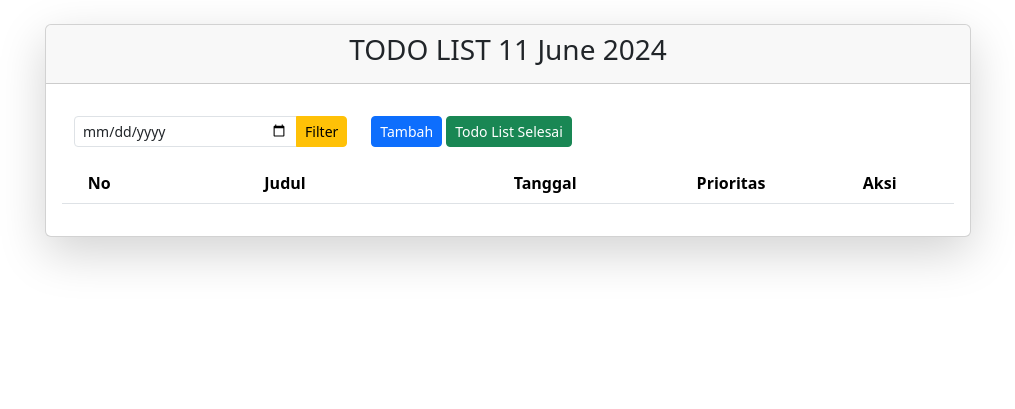
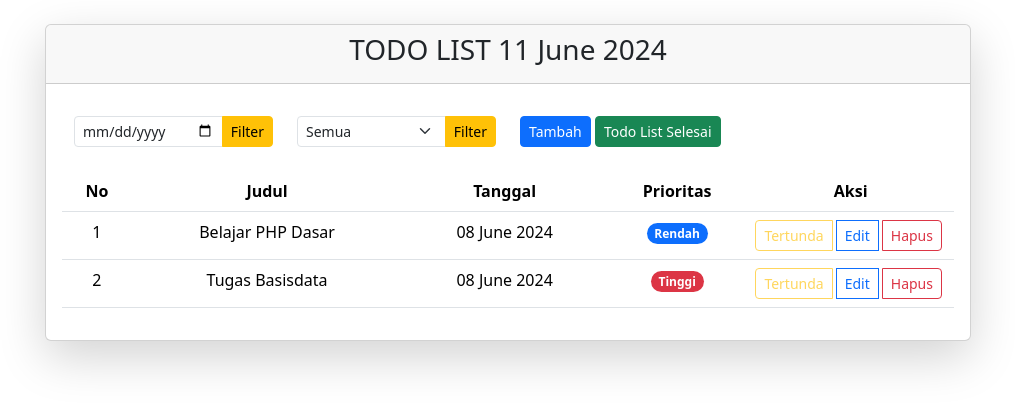
Before and after one commit to muh-apip/todo-list, a PHP site: page / in a window 1280 px wide. Shown: the part 56-465 px from the top of the page, without its empty margins (132-1147 px from the left). Run offline with PHP 8.4, Linux system fonts and the light colour scheme; a user stored in the database is signed in; data comes from the database, SQL or seed files in the repository; lists and menus that the app fills with data are empty.

Commit message:
menambahkan filter todolist

```diff
--- a/asset/css/style.css
+++ b/asset/css/style.css
@@ -3,6 +3,9 @@
     margin: 0;
 }
 
+.d-none {
+    display: none !important;
+}
 
 .content-container {
     margin-top: 20px; /* Adjust the value to increase/decrease the margin */
--- a/index.php
+++ b/index.php
@@ -82,17 +82,35 @@
                 <div class="card shadow-lg ">
                     <div class="card-header">
                         <h3 class="text-center">
-                            TODO LIST <?= isset($_GET['date']) ? date('d F Y', strtotime(htmlspecialchars($_GET['date'], ENT_QUOTES, 'UTF-8'))) : date('d F Y') ?>
+                            TODO LIST <?=
+                                isset($_GET['date']) ?
+                                (empty(!$_GET['date']) ?
+                                    date('d F Y', strtotime(htmlspecialchars($_GET['date'], ENT_QUOTES, 'UTF-8'))) :
+                                    date('d F Y')
+                                ) :
+                                date('d F Y')
+                            ?>
                         </h3>
                     </div>
                     <div class="card-body">
                         <div class="table-responsive">
                             <div class="container">
-                                <div class="row my-3">
-                                    <div class="col-4">
+                                <div class="row my-3 mb-4">
+                                    <div class="col-3">
                                         <div class="input-group input-group-sm">
                                             <input type="date" class="form-control" id="date">
                                             <button class="btn btn-warning btn-sm" id="filter">
+                                                Filter
+                                            </button>
+                                        </div>
+                                    </div>
+                                    <div class="col-3">
+                                        <div class="input-group input-group-sm">
+                                            <select class="form-select" id="select">
+                                                <option value="all" selected>Semua</option>
+                                                <option value="today">Hari Ini</option>
+                                            </select>
+                                            <button class="btn btn-warning btn-sm" id="filterSelect">
                                                 Filter
                                             </button>
                                         </div>
@@ -173,7 +191,6 @@
                                                 </span>
                                             </td>
                                             <td class="col-2">
-                                                <button type="button" class="btn btn-sm btn-success" disabled>Selesai</button>
                                                 <a href="./hapus.php?id=<?= htmlspecialchars($data['id'], ENT_QUOTES, 'UTF-8') ?>" class="btn btn-sm btn-outline-danger">Hapus</a>
                                             </td>
                                         </tr>
@@ -273,7 +290,9 @@
     <script>
     $(document).ready(function() {
         let dateValue = getQueryParam('date')
+        let filter = getQueryParam('filter')
         $('#date').val(dateValue)
+        $('#select').val(`${filter ?? 'all'}`).trigger('change')
 
         $('#tambah').click(function() {
             $('#Mtambah').modal('show');
@@ -299,7 +318,14 @@
             let protocol = window.location.protocol
             let hostname = window.location.hostname
             let pathname = window.location.pathname
-            window.location.href = `${protocol}//${hostname}${pathname}?date=` + $('#date').val()
+            window.location.href = `${protocol}//${hostname}${pathname}?date=` + $('#date').val() + '&filter=' + $('#select').val()
+        })
+
+        $('#filterSelect').click(function () {
+            let protocol = window.location.protocol
+            let hostname = window.location.hostname
+            let pathname = window.location.pathname
+            window.location.href = `${protocol}//${hostname}${pathname}?date=` + $('#date').val() + '&filter=' + $('#select').val()
         })
 
         function getQueryParam(param) {
--- a/register.php
+++ b/register.php
@@ -19,8 +19,8 @@
     $sql = mysqli_query($conn, "INSERT INTO users VALUES (NULL,'$uss','$pw')");
 
     if($sql) {
-        $_SESSION['id'] = mysqli_insert_id($conn);
-        $_SESSION['username'] = $uss;
+        // $_SESSION['id'] = mysqli_insert_id($conn);
+        // $_SESSION['username'] = $uss;
         header("location:index.php");
     } else {
         echo "
--- a/todo-list.php
+++ b/todo-list.php
@@ -19,9 +19,31 @@
     }
 
     public function fetchTodos($status) {
-        $hariIni = isset($_GET['date']) ? date('d F Y', strtotime(htmlspecialchars($_GET['date'], ENT_QUOTES, 'UTF-8'))) : date('d F Y');
+        if (isset($_GET['date'])) {
+            if (!empty($_GET['date'])) {
+                $hariIni = date('d F Y', strtotime(htmlspecialchars($_GET['date'], ENT_QUOTES, 'UTF-8')));
+            } else {
+                $hariIni = date('d F Y');
+            }
+        } else {
+            $hariIni = date('d F Y');
+        }
+
         $id_user = $this->getSession('id');
-        return mysqli_query($this->conn, "SELECT * FROM todos WHERE id_user = '$id_user' AND selesai = '$status' AND tgl = '$hariIni' ORDER BY tgl ASC");
+
+        if (isset($_GET['filter'])) {
+            if (empty(!$_GET['filter'])) {
+                if ($_GET['filter'] == 'all'){
+                    return mysqli_query($this->conn, "SELECT * FROM todos WHERE id_user = '$id_user' AND selesai = '$status' ORDER BY tgl ASC");
+                } else {
+                    return mysqli_query($this->conn, "SELECT * FROM todos WHERE id_user = '$id_user' AND selesai = '$status' AND tgl = '$hariIni' ORDER BY tgl ASC");
+                }
+            } else {
+                return mysqli_query($this->conn, "SELECT * FROM todos WHERE id_user = '$id_user' AND selesai = '$status' ORDER BY tgl ASC");
+            }
+        } else {
+            return mysqli_query($this->conn, "SELECT * FROM todos WHERE id_user = '$id_user' AND selesai = '$status' ORDER BY tgl ASC");
+        }
     }
 
     public function deleteTodoById($id) {
```
